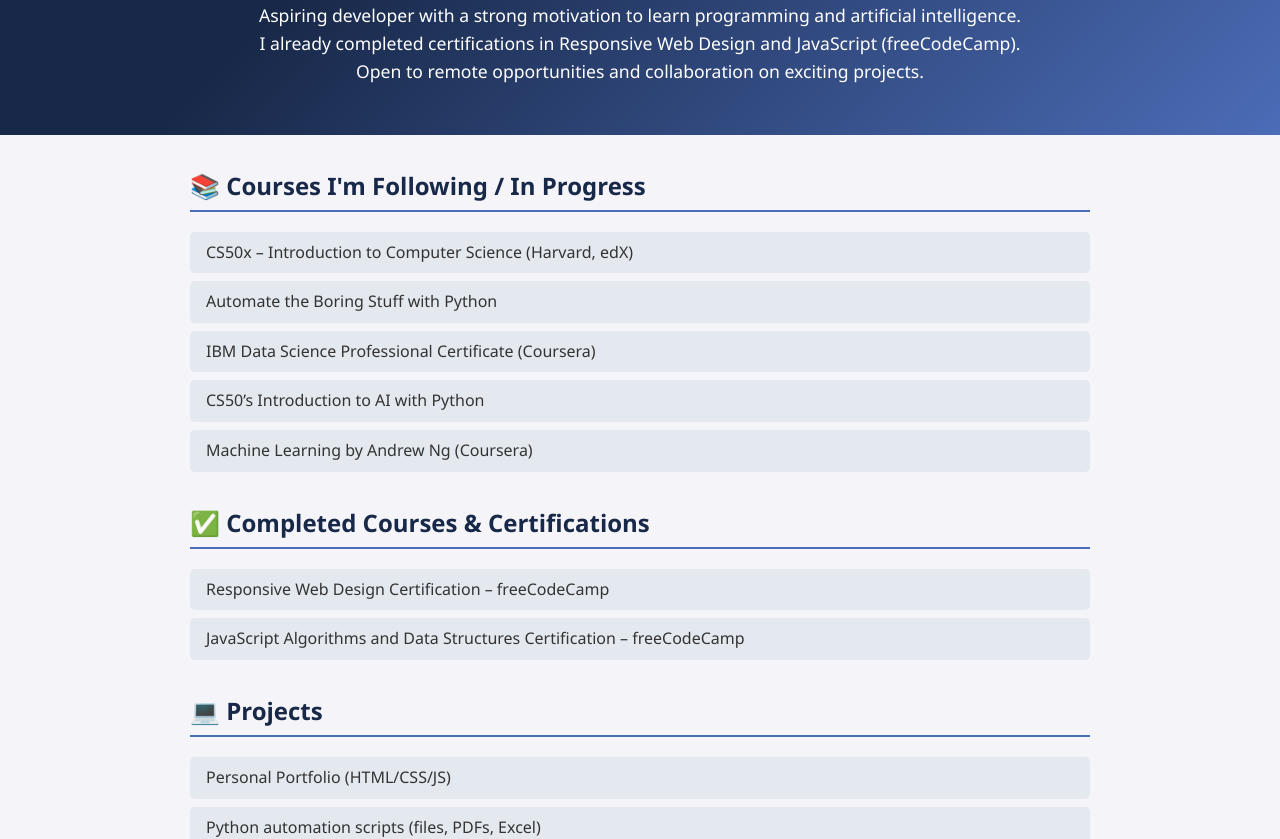
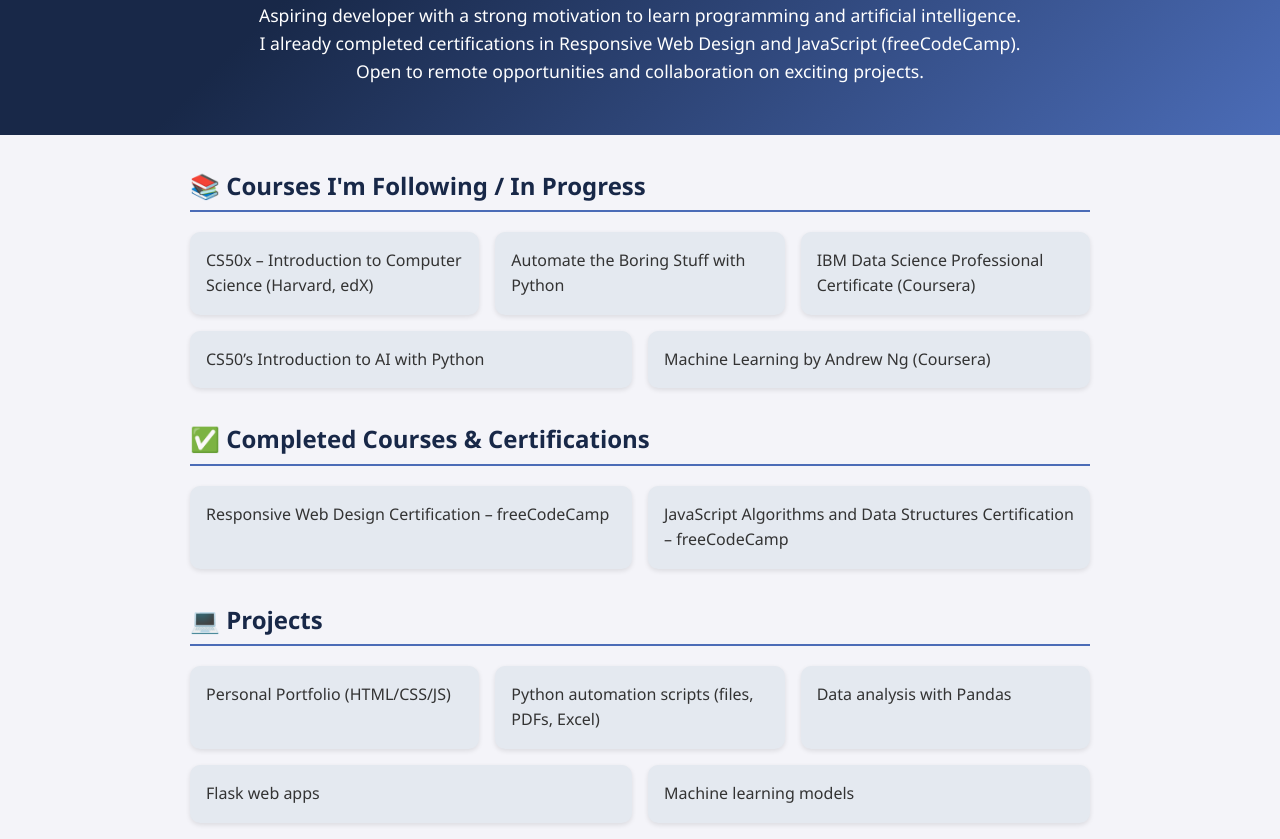
Before and after one commit to MiriamRomeroMon/my-dev-journey, a plain HTML site: page index.html in a window 1280 px wide. Shown: the part 113-952 px from the top of the page. Drawn offline with Linux system fonts and the light colour scheme.

Commit message:
Add project and course cards - portfolio design upgrade

```diff
--- a/index.html
+++ b/index.html
@@ -18,32 +18,32 @@
     <main>
         <section>
     <h2>📚 Courses I'm Following / In Progress</h2>
-            <ul>
-                <li>CS50x – Introduction to Computer Science (Harvard, edX)</li>
-                <li>Automate the Boring Stuff with Python</li>
-                <li>IBM Data Science Professional Certificate (Coursera)</li>
-                <li>CS50’s Introduction to AI with Python</li>
-                <li>Machine Learning by Andrew Ng (Coursera)</li>
-            </ul>
+    <div class="card-container">
+        <div class="card">CS50x – Introduction to Computer Science (Harvard, edX)</div>
+        <div class="card">Automate the Boring Stuff with Python</div>
+        <div class="card">IBM Data Science Professional Certificate (Coursera)</div>
+        <div class="card">CS50’s Introduction to AI with Python</div>
+        <div class="card">Machine Learning by Andrew Ng (Coursera)</div>
+    </div>
 </section>
 
 <section>
     <h2>✅ Completed Courses & Certifications</h2>
-            <ul>
-                <li>Responsive Web Design Certification – freeCodeCamp</li>
-                <li>JavaScript Algorithms and Data Structures Certification – freeCodeCamp</li>
-            </ul>
+    <div class="card-container">
+        <div class="card">Responsive Web Design Certification – freeCodeCamp</div>
+        <div class="card">JavaScript Algorithms and Data Structures Certification – freeCodeCamp</div>
+    </div>
 </section>
 
 <section>
     <h2>💻 Projects</h2>
-            <ul>
-                <li>Personal Portfolio (HTML/CSS/JS)</li>
-                <li>Python automation scripts (files, PDFs, Excel)</li>
-                <li>Data analysis with Pandas</li>
-                <li>Flask web apps</li>
-                <li>Machine learning models</li>
-            </ul>
+    <div class="card-container">
+        <div class="card">Personal Portfolio (HTML/CSS/JS)</div>
+        <div class="card">Python automation scripts (files, PDFs, Excel)</div>
+        <div class="card">Data analysis with Pandas</div>
+        <div class="card">Flask web apps</div>
+        <div class="card">Machine learning models</div>
+    </div>
 </section>
     </main>
 
--- a/style.css
+++ b/style.css
@@ -44,17 +44,27 @@
     color: #182848;
 }
 
-/* Lists */
-ul {
-    list-style-type: none;
-    padding-left: 0;
+/* Card container */
+.card-container {
+    display: flex;
+    flex-wrap: wrap;
+    gap: 1rem;
+    margin-top: 1rem;
 }
 
-ul li {
+/* Individual cards */
+.card {
     background-color: #e4e9f0;
-    margin: 0.5rem 0;
-    padding: 0.5rem 1rem;
-    border-radius: 5px;
+    border-radius: 10px;
+    padding: 1rem;
+    flex: 1 1 250px; /* ancho flexible, mínimo 250px */
+    box-shadow: 0 2px 5px rgba(0,0,0,0.1);
+    transition: transform 0.2s, box-shadow 0.2s;
+}
+
+.card:hover {
+    transform: translateY(-5px);
+    box-shadow: 0 5px 15px rgba(0,0,0,0.2);
 }
 
 /* Footer */
```
Lines whose indentation alone changed are shown as unchanged.
